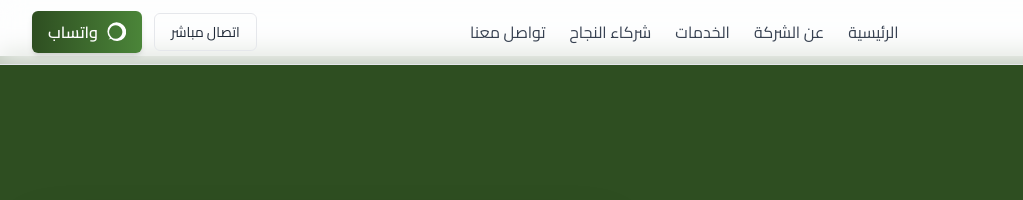
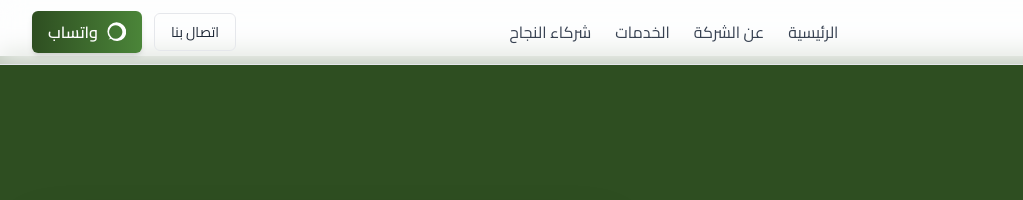
Before and after one commit to MichealSoliman/Lomo-Nile, a plain HTML site: page index1.html in a window 1280 px wide. Shown: the top 200 px of the page, 0-1023 px from the left. Drawn offline with nearby package versions, Linux system fonts and the light colour scheme; files whose address does not match are found by name.

Commit message:
update navbar

```diff
--- a/index1.html
+++ b/index1.html
@@ -319,13 +319,13 @@
                     <a href="#about" class="text-gray-700 hover:text-brand-red-1">عن الشركة</a>
                     <a href="#services" class="text-gray-700 hover:text-brand-red-1">الخدمات</a>
                     <a href="#partners" class="text-gray-700 hover:text-brand-red-1">شركاء النجاح</a>
-                    <a href="#contact" class="text-gray-700 hover:text-brand-red-1">تواصل معنا</a>
+
                 </nav>
 
                 <div class="flex items-center gap-3">
                     <a href="tel:+966548041579"
                         class="hidden sm:inline-block px-4 py-2 rounded-md border border-gray-200 text-sm font-medium">اتصال
-                        مباشر</a>
+                        بنا</a>
                     <a href="https://wa.me/966548041579" target="_blank" rel="noopener"
                         class="inline-flex items-center gap-2 px-4 py-2 rounded-md bg-gradient-to-r from-brand-red-2 to-brand-red-3 text-white font-semibold shadow-md">
                         <svg xmlns="http://www.w3.org/2000/svg" class="w-5 h-5" viewBox="0 0 24 24" fill="currentColor">
@@ -353,7 +353,7 @@
                 <a href="#about" class="py-2">عن الشركة</a>
                 <a href="#services" class="py-2">الخدمات</a>
                 <a href="#partners" class="py-2">شركاء النجاح</a>
-                <a href="#contact" class="py-2">تواصل معنا</a>
+
             </div>
         </div>
     </header>
```
